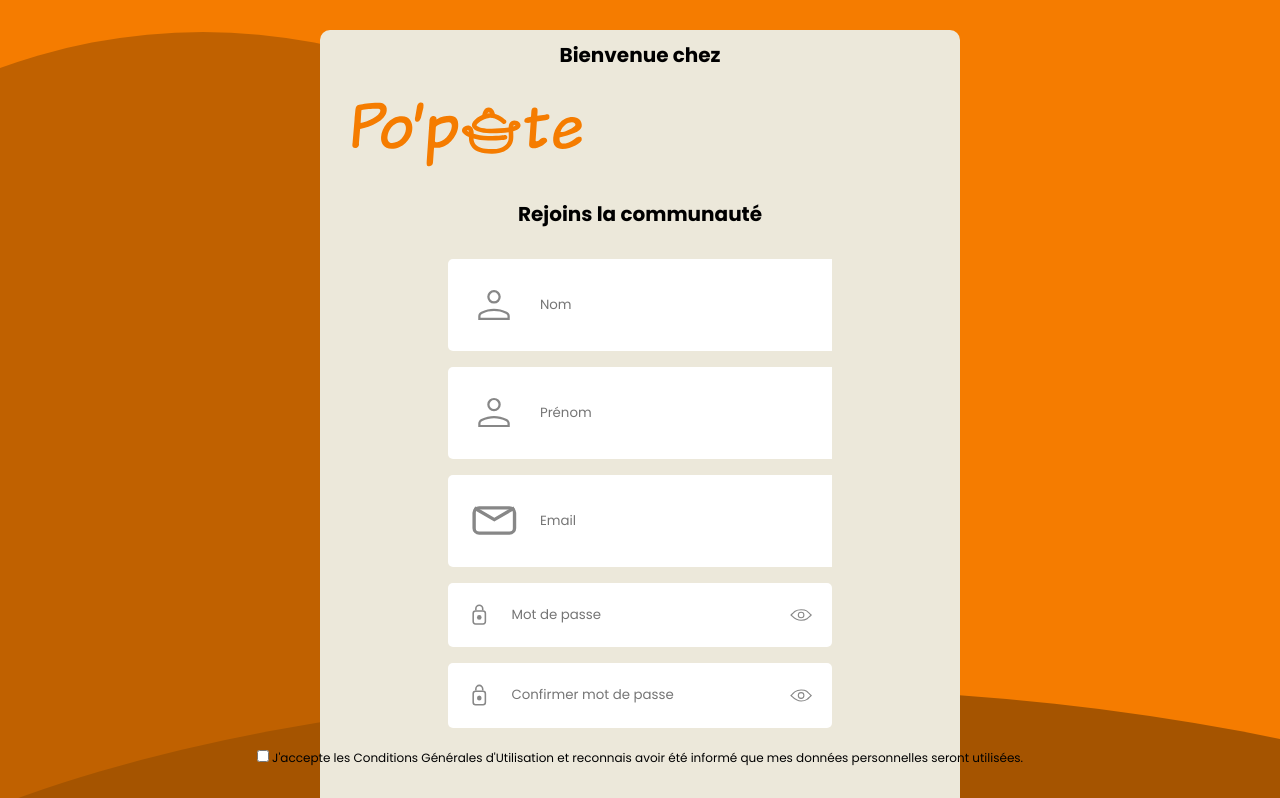
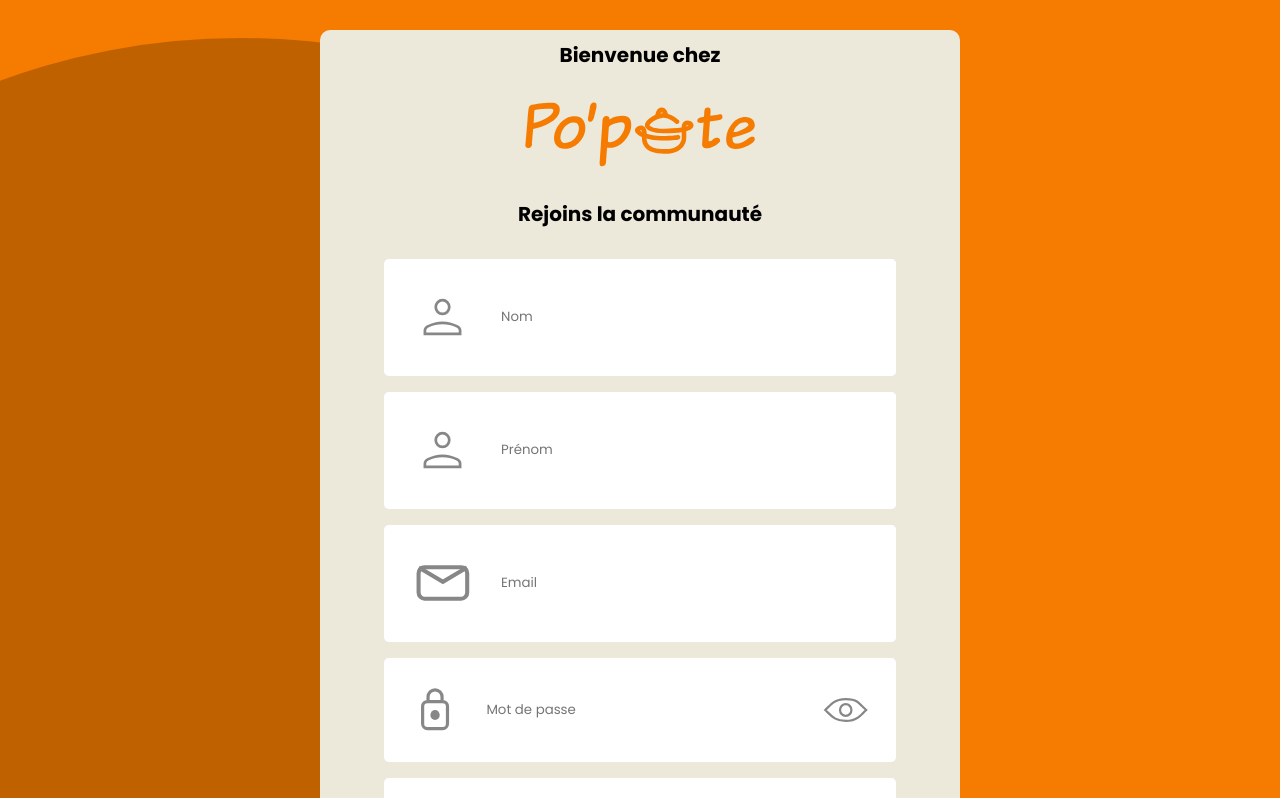
Before and after one commit to WildCodeSchool-2024-02/JS-Nantes-RamCSS-P3-PoPote, a React (Vite) app in the folder client/: page /register in a window 1280 px wide. Shown: the top 798 px of the page. Built offline with nearby package versions, Linux system fonts and the light colour scheme.

Commit message:
desktop css modified and still input size to change

```diff
--- a/client/src/styles/components-styles/user-form.css
+++ b/client/src/styles/components-styles/user-form.css
@@ -63,7 +63,23 @@
 }
 
 @media screen and (min-width: 992px) {
-  .logo-input {
+  .register-form {
     width: 30vw;
   }
+
+  .logo-input {
+    width: 40vw;
+
+    & input {
+      border-radius: 5px;
+    }
+  }
+
+  .icon-form {
+    width: 14vw;
+  }
+
+  .cgu-container {
+    width: 35vw;
+  }
 }
--- a/client/src/styles/pages-styles/register-page.css
+++ b/client/src/styles/pages-styles/register-page.css
@@ -34,10 +34,15 @@
 @media screen and (min-width: 992px) {
   .register-page {
     background: url("../../assets/background/background_desktop_welcome.svg");
+    background-repeat: no-repeat;
+    background-size: cover;
     color: var(--dark-font-color);
   }
 
   .desktop-frame {
+    display: flex;
+    flex-direction: column;
+    align-items: center;
     background-color: var(--beige-bg-color);
     width: 50vw;
     margin: 30px;
@@ -52,12 +57,4 @@
     display: block;
     width: 23vw;
   }
-
-  h2 {
-    color: var(--dark-font-color);
-  }
-
-  p {
-    color: var(--dark-font-color);
-  }
 }
```
